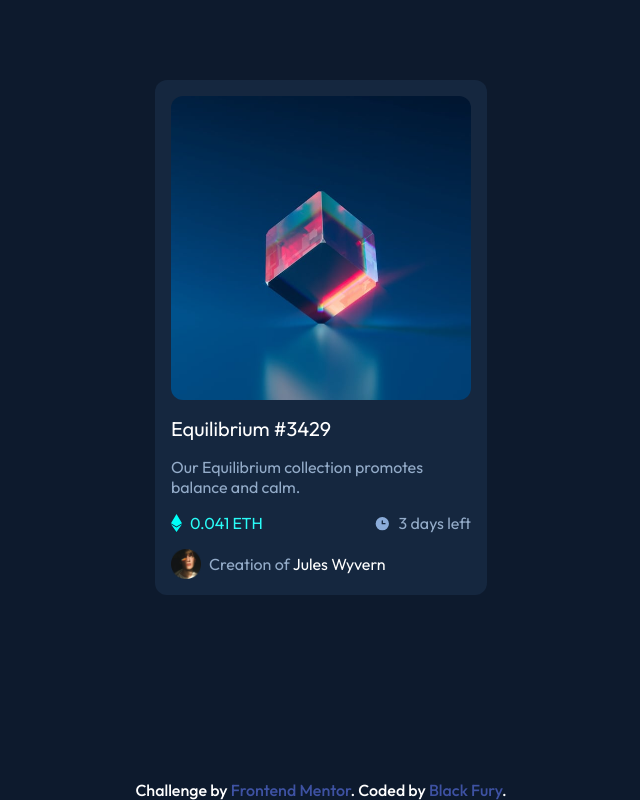
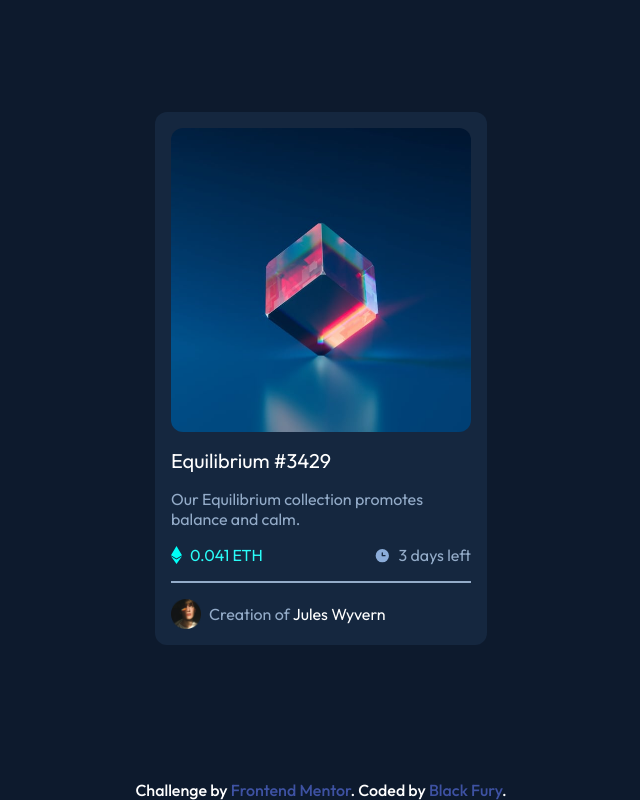
Before and after one commit to id-dev3/NFT-preview-card-component, a plain HTML site: page index.html in a window 1280 px wide. Shown: the whole page, without its empty margins (319-959 px from the left). Drawn offline with Linux system fonts and the light colour scheme.

Commit message:
Put the <hr> between the info & author classes

```diff
--- a/index.html
+++ b/index.html
@@ -28,10 +28,12 @@
         <img src="./images/icon-ethereum.svg" alt="This is an ethereum icon">
         <span class="number">0.041 ETH</span>
       </div>
+      <hr>
       <div class="second-info">
         <img src="./images/icon-clock.svg" alt="This a clock icon">
         <span class="left">3 days left</span>
       </div>
+      <hr>
     </div>
     <div class="author">
       <img class="avatar" src="./images/image-avatar.png" alt="This is an avatar image">
--- a/style.css
+++ b/style.css
@@ -37,7 +37,7 @@ body {
       "body"
       "info"
       "author";
-    margin-top: 5rem;
+    margin-top: 7rem;
     width: 300px;
     height: auto;
     position: relative;
@@ -151,6 +151,11 @@ body {
     width: 30px;
 }
 
+hr {
+    margin-top: 1rem;
+    border: 0.1px solid var(--body-color);
+}
+
 .attribution a {
     color: hsl(228, 45%, 44%);
 }
```
